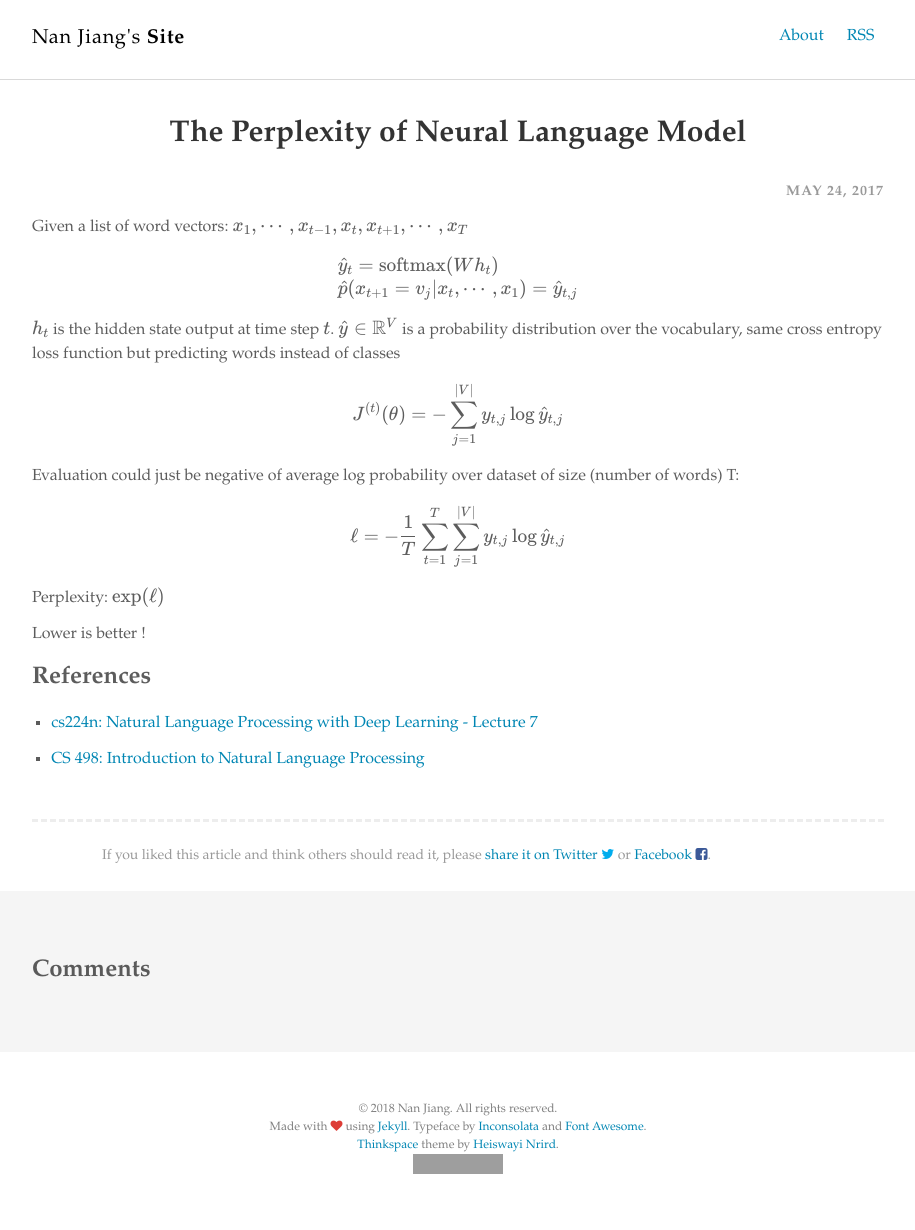
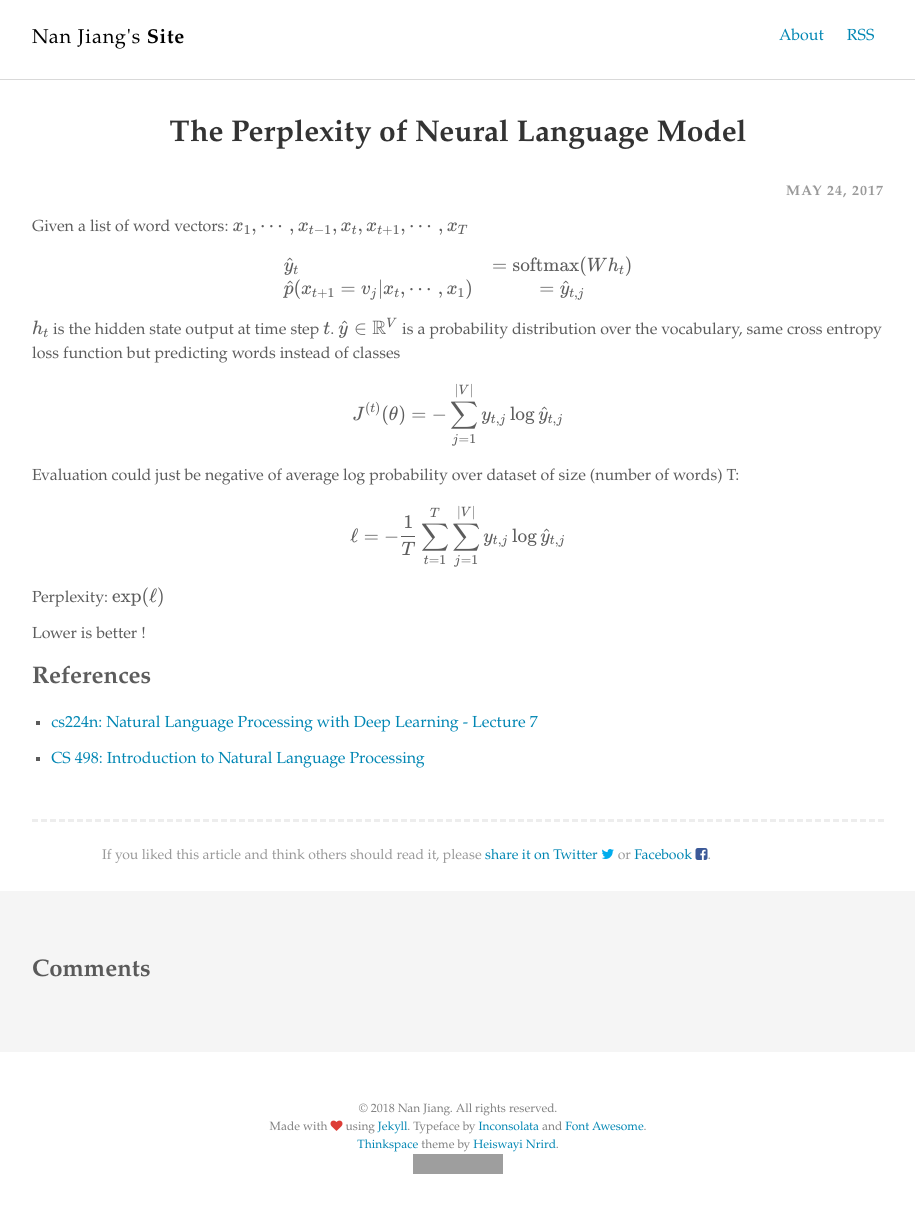
Before and after one commit to jiangnanhugo/jiangnanhugo.github.io, a Jekyll site: the page built from _posts/2017/2017-05-24-the-perplexity-of-neural-language-model.markdown, in a window 1280 px wide. Shown: the whole page, without its empty margins (182-1097 px from the left). Built offline with Jekyll 4.4.1, drawn with Linux system fonts in a browser that asks for light colours; nearby versions of some CDN libraries; comment, search, counter and statistics services are not loaded; grey boxes are pictures that could not be loaded.

```diff
--- a/_posts/2017/2017-05-24-the-perplexity-of-neural-language-model.markdown
+++ b/_posts/2017/2017-05-24-the-perplexity-of-neural-language-model.markdown
@@ -10,8 +10,8 @@ comments: true
 Given a list of word vectors: $$x_1,\cdots,x_{t-1},x_t,x_{t+1},\cdots,x_T $$
 
 $$\begin{array}{l}
-\hat y_t=\text{softmax}(W h_t) \\
-\hat p(x_{t+1}=v_j|x_t,\cdots,x_1) =\hat{y}_{t,j}
+\hat y_t &=\text{softmax}(W h_t) \\
+\hat p(x_{t+1}=v_j|x_t,\cdots,x_1) &=\hat{y}_{t,j}
 \end{array}
 $$
 
```
